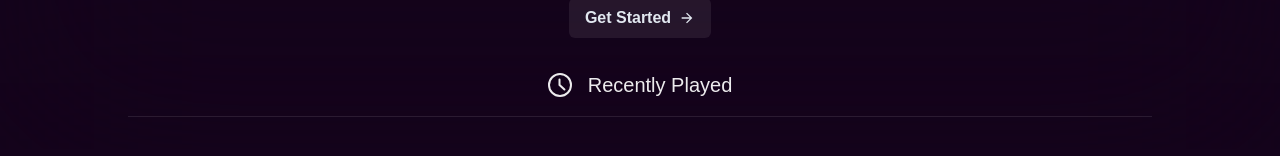
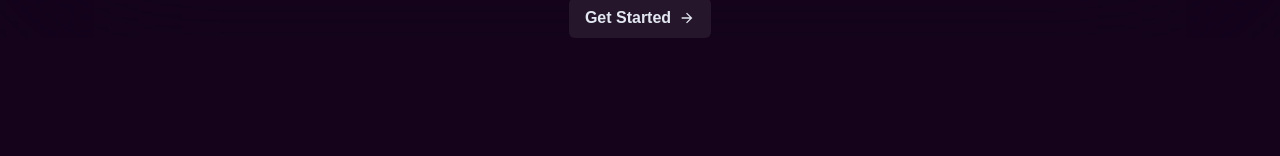
Before and after one commit to mikegecko/gpt-api-testing, a React (Vite) app in the folder client/: page / in a window 1280 px wide. Shown: the part 634-790 px from the top of the page. Built offline with nearby package versions, Linux system fonts and the light colour scheme.

Commit message:
Hide recently played when not logged in

```diff
--- a/client/src/routes/Root.jsx
+++ b/client/src/routes/Root.jsx
@@ -38,7 +38,7 @@ export default function Root() {
                 <Box>
                     <Button color={bg_text} backdropFilter='blur(4px)' variant='solid' as='a' rightIcon={<ArrowForwardIcon />} href="#">Get Started</Button>
                 </Box>
-                <Box display="flex" flexDirection="column" alignItems="center" justifyContent="center" mt={8} width='100%'>
+                <Box display={!loaderData.jwtValid ? 'none' : 'flex'} flexDirection="column" alignItems="center" justifyContent="center" mt={8} width='100%'>
                     <Box display='flex' flexDir='row' alignItems='center' justifyContent='center' width='100%' mb={4} gap={4}>
                     <TimeIcon boxSize={6}  />
                     <Text fontSize={{base: 'md', md: 'md', lg: 'xl'}} fontWeight='300' textAlign='center' >Recently Played</Text>
```
